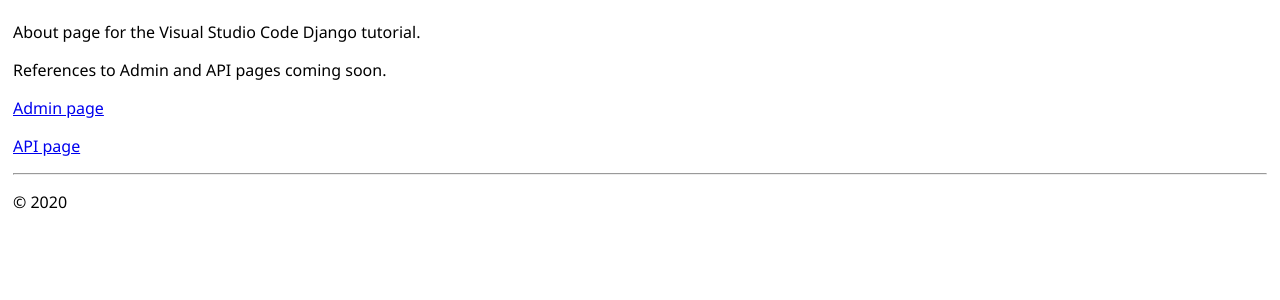
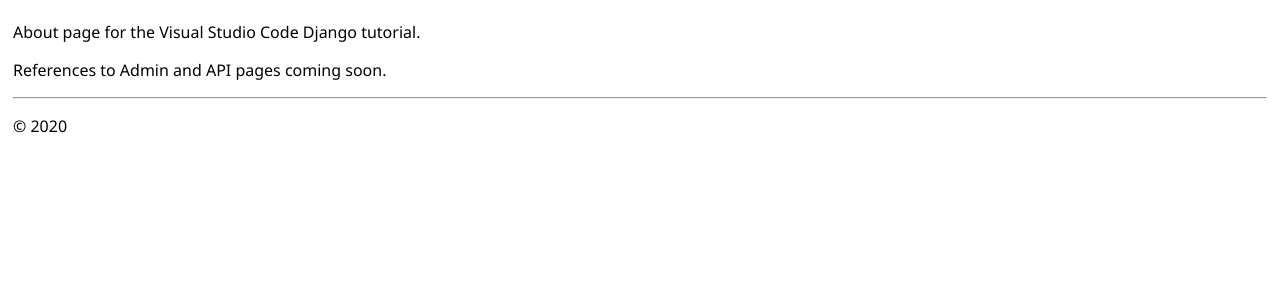
Before and after one commit to halr/apis_project, a Django app: page /about/ in a window 1280 px wide. Shown: the part 47-347 px from the top of the page. Run offline with Django 3.2, Linux system fonts and the light colour scheme.

Commit message:
Dropped unworkable code.

```diff
--- a/apis/templates/apis/about.html
+++ b/apis/templates/apis/about.html
@@ -5,6 +5,4 @@ About us
 {% block content %}
 <p>About page for the Visual Studio Code Django tutorial.</p>
 <p>References to Admin and API pages coming soon.</p>
-<p><a href="{% url '/admin' %}">Admin page</a></p>
-<p><a href="{% url '/api' %}">API page</a></p>
 {% endblock %}
```
